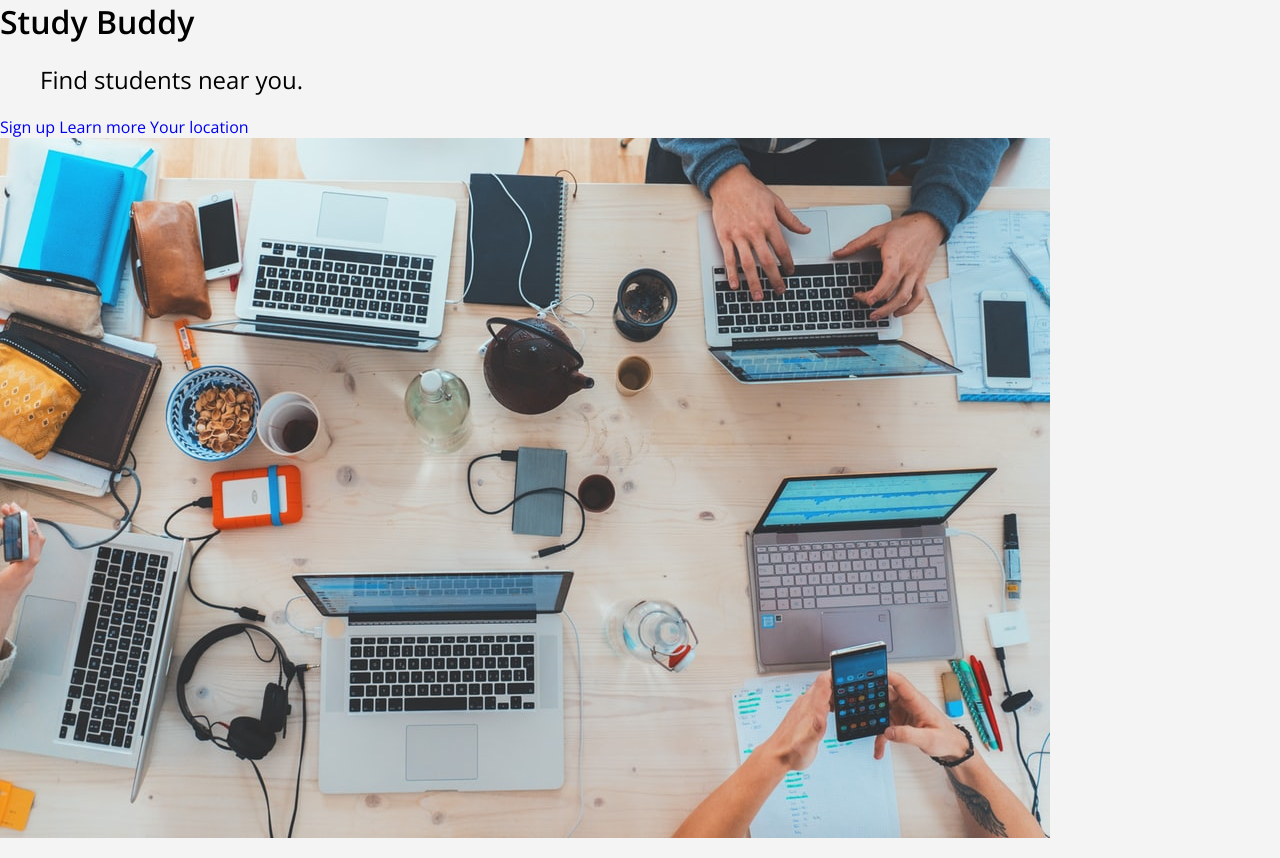
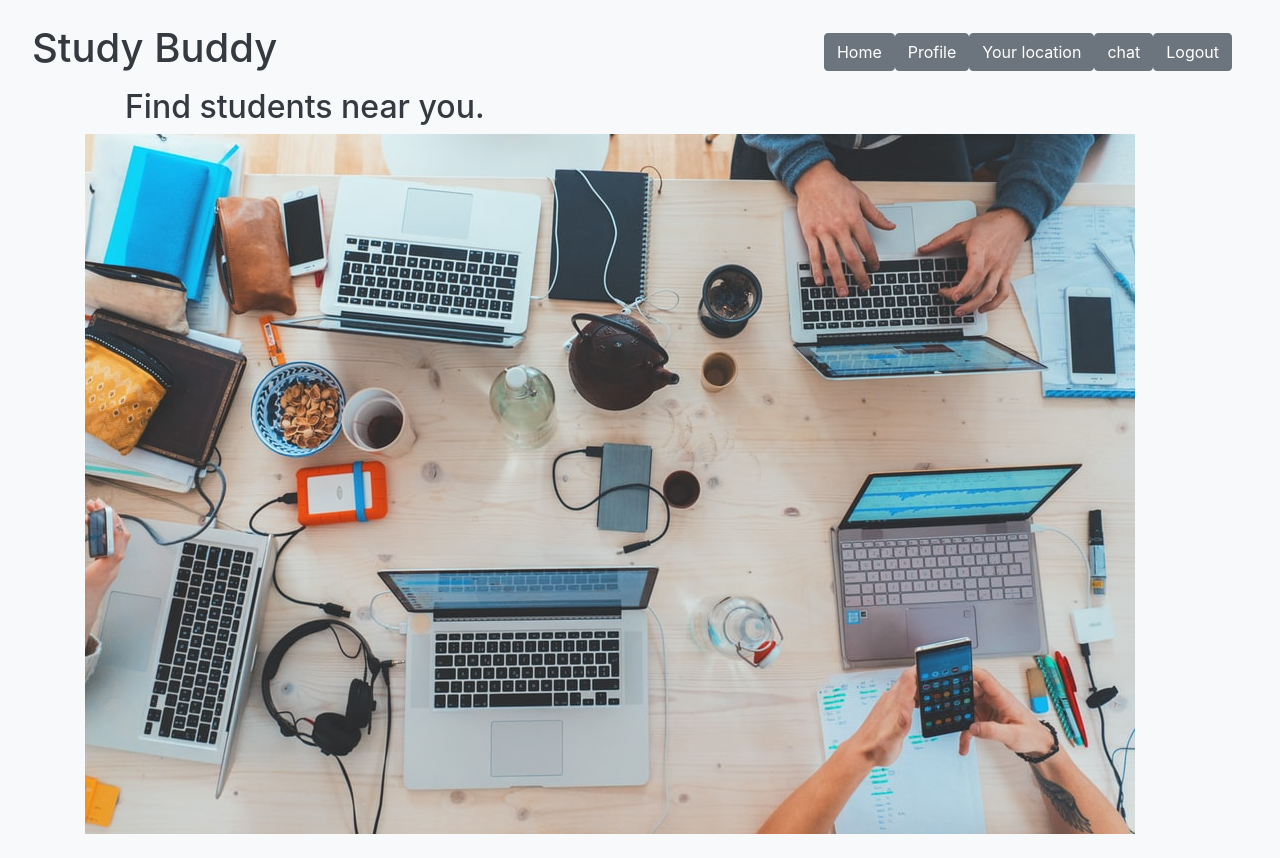
Before and after one commit to jawnhoang/studybuddy, a Flask app: page / in a window 1280 px wide. Run offline with Flask 2, Linux system fonts and the light colour scheme; some libraries are stand-ins or nearby versions.

Commit message:
updated to have a navigation bar

```diff
--- a/templates/index.html
+++ b/templates/index.html
@@ -6,17 +6,13 @@
 
       <div class="section-content">
         <h2>Find students near you.</h2>
-        <a href="{{url_for('login')}}" class="btn-primary">Sign up</a>
-        <a href="{{ url_for('about') }}" type ="button" class="btn-secondary">Learn more</a>
-        <a href="{{ url_for('location') }}" type="button" class="btn-secondary">Your location</a>
-
       </div>
 
       <div class="section-device">
         <img src="static/img/studying.png">
       </div>
 
-      <div class="clearfix"></div>
+
 
     </div>
   </main>
--- a/templates/layout.html
+++ b/templates/layout.html
@@ -3,11 +3,31 @@
   <head>
     <link href='http://fonts.googleapis.com/css?family=Open+Sans:300,400,600' rel='stylesheet'>
     <link href="{{ url_for('static', filename='css/main.css') }}" rel="stylesheet">
+     <link rel="stylesheet" href="https://stackpath.bootstrapcdn.com/bootstrap/4.3.1/css/bootstrap.min.css" integrity="sha384-ggOyR0iXCbMQv3Xipma34MD+dH/1fQ784/j6cY/iJTQUOhcWr7x9JvoRxT2MZw1T" crossorigin="anonymous">
+    <script src="https://stackpath.bootstrapcdn.com/bootstrap/4.3.1/js/bootstrap.min.js" integrity="sha384-JjSmVgyd0p3pXB1rRibZUAYoIIy6OrQ6VrjIEaFf/nJGzIxFDsf4x0xIM+B07jRM" crossorigin="anonymous"></script>
+
+
+     <link rel="stylesheet" href="https://unpkg.com/leaflet@1.5.1/dist/leaflet.css" integrity="sha512-xwE/Az9zrjBIphAcBb3F6JVqxf46+CDLwfLMHloNu6KEQCAWi6HcDUbeOfBIptF7tcCzusKFjFw2yuvEpDL9wQ==" crossorigin=""/>
+    <script src="https://unpkg.com/leaflet@1.5.1/dist/leaflet.js" integrity="sha512-GffPMF3RvMeYyc1LWMHtK8EbPv0iNZ8/oTtHPx9/cc2ILxQ+u905qIwdpULaqDkyBKgOaB57QTMg7ztg8Jm2Og==" crossorigin=""></script>
+
+ <script type="text/javascript" src="https://cdnjs.cloudflare.com/ajax/libs/socket.io/1.4.8/socket.io.min.js"></script>
+<script src="https://ajax.googleapis.com/ajax/libs/jquery/2.2.4/jquery.min.js"></script>
+
+
+
   </head>
-  <body>
+  <body body class="p-3 mb-2 bg-light text-dark">
     <header>
-      <div class="container">
+      <nav class = "navbar">
         <h1 class="title">Study Buddy</h1>
+        <div class = "navbar">
+          <a href="{{ url_for('index') }}" button type = "button" class ="btn btn-secondary">Home</a>
+				<a href="{{ url_for('loginScreen') }}"button type = "button" class ="btn btn-secondary">Profile</a>
+        <a href="{{ url_for('location') }}" button type="button" class="btn btn-secondary">Your location</a>
+        <a href="{{ url_for('chat') }}" button type="button" class="btn btn-secondary">chat</a>
+        <a href="{{ url_for('logout') }}" button type = "button" class ="btn btn-secondary">Logout</a>
+      </div>
+    </nav>
       </div>
     </header>
 
--- a/templates/loginScreen.html
+++ b/templates/loginScreen.html
@@ -5,5 +5,5 @@
 {% block content %}
 <h2>Home Page</h2>
 <p>Welcome back, {{ username }}!</p>
-  <a href="{{ url_for('logout') }}"><i class="fas fa-sign-out-alt"></i>Logout</a>
+<p> Look around for people to study with!</p>
 {% endblock %}
```
